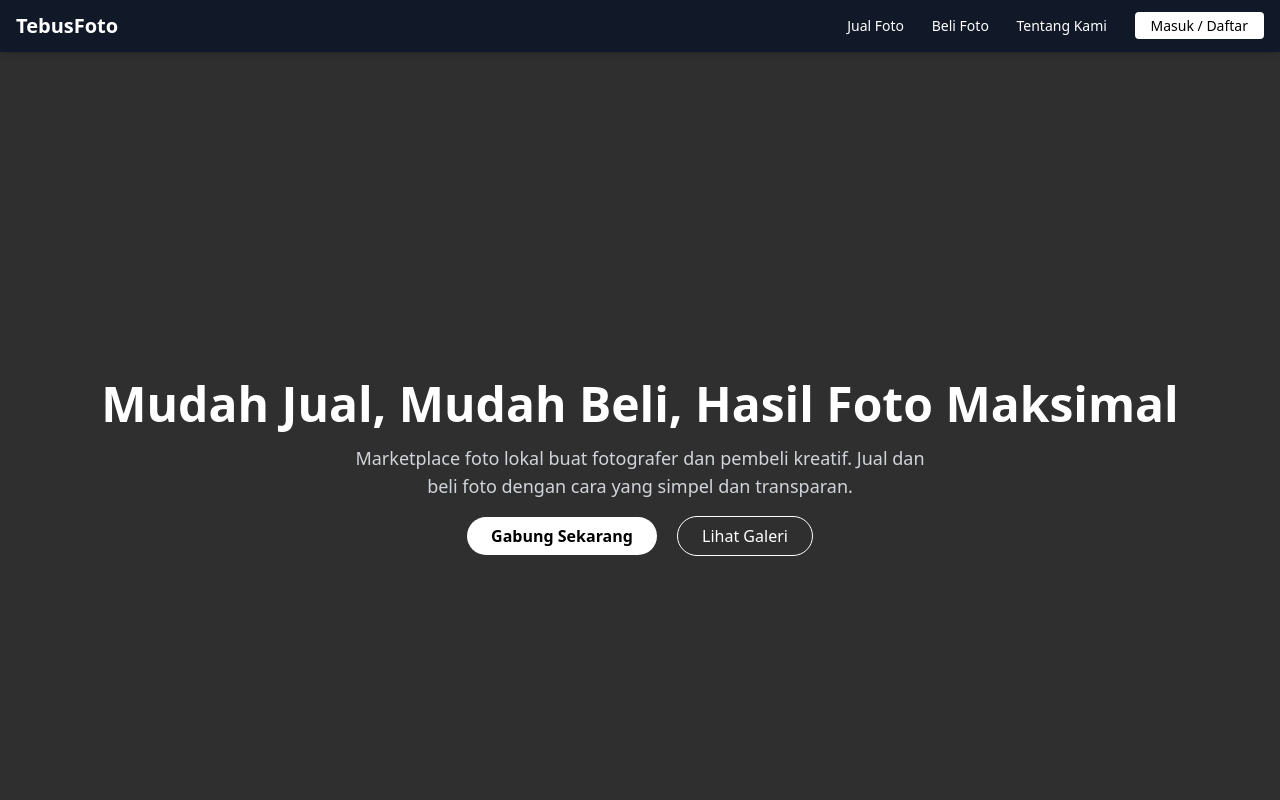
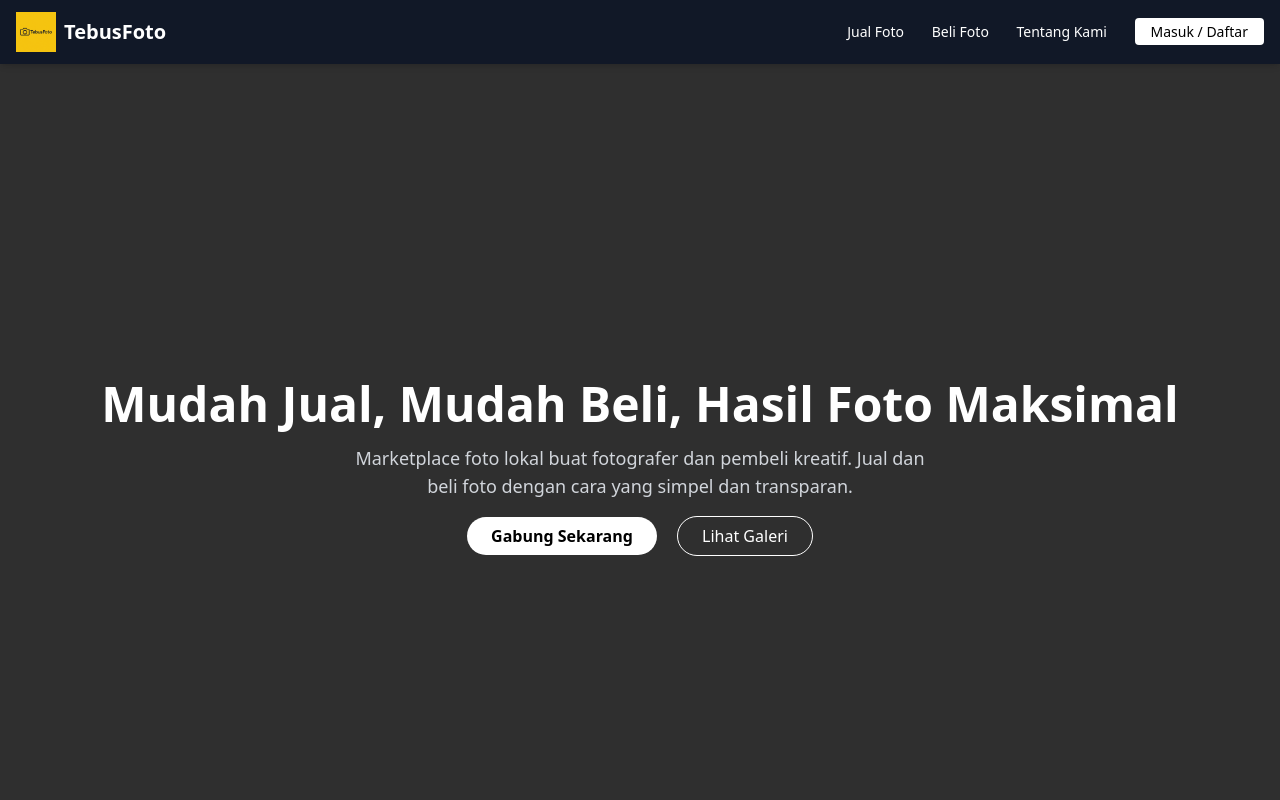
Before and after one commit to tebusfoto/tebusfoto, a plain HTML site: page index.html in a window 1280 px wide. Shown: the top 800 px of the page. Drawn offline with nearby package versions, Linux system fonts and the light colour scheme.

Commit message:
Update index.html

```diff
--- a/index.html
+++ b/index.html
@@ -1,4 +1,3 @@
-
 <!DOCTYPE html>
 <html lang="id">
 <head>
@@ -16,7 +15,10 @@
   <!-- Navbar -->
   <nav class="bg-gray-900 fixed top-0 w-full z-50 shadow-md">
     <div class="max-w-7xl mx-auto px-4 py-3 flex justify-between items-center">
-      <h1 class="text-xl font-bold">TebusFoto</h1>
+      <div class="flex items-center space-x-2">
+        <img src="logo-tebusfoto.png" alt="TebusFoto Logo" class="h-8 md:h-10">
+        <span class="text-xl font-bold">TebusFoto</span>
+      </div>
       <div class="space-x-6 text-sm">
         <a href="#" class="hover:text-gray-300">Jual Foto</a>
         <a href="#" class="hover:text-gray-300">Beli Foto</a>
```
